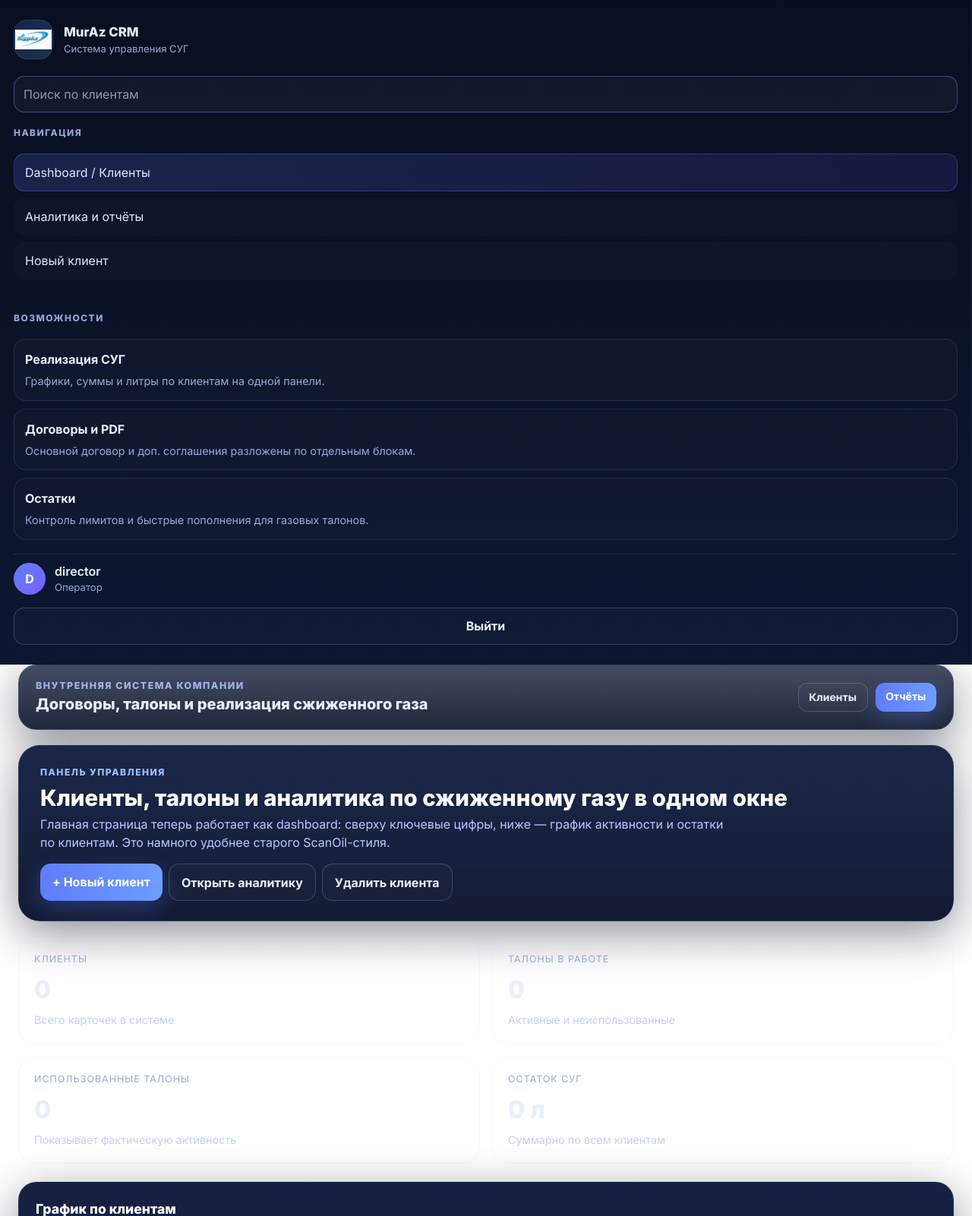
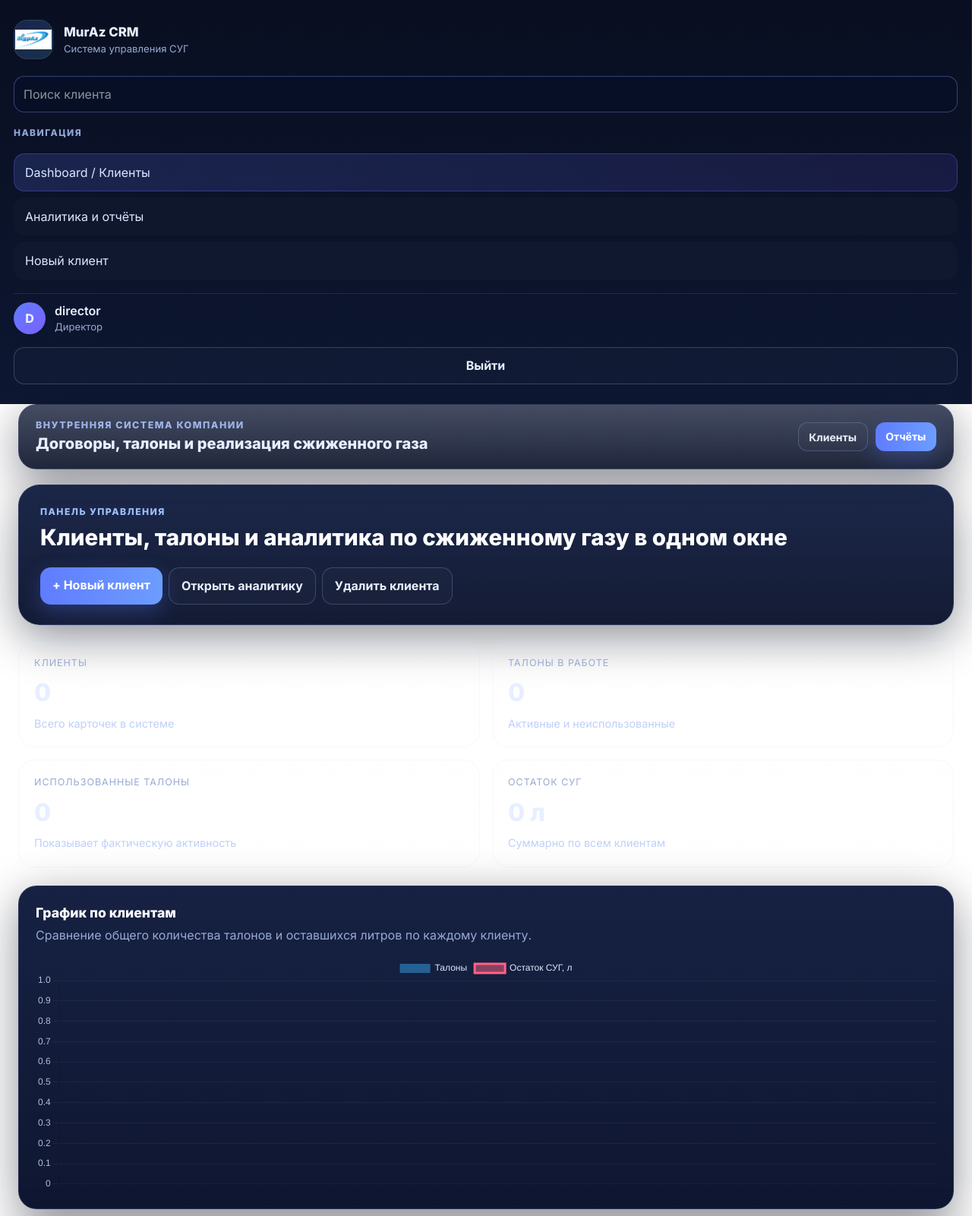
Before and after one commit to saittalon/scanoil-talon, a Flask app: page /clients in a window 1280 px wide. Shown: the top 1601 px of the page at 76% size. Run offline with Flask 3, Linux system fonts and the light colour scheme; a user stored in the database is signed in.

Commit message:
Add files via upload

```diff
--- a/templates/base.html
+++ b/templates/base.html
@@ -23,7 +23,9 @@
     </div>
 
     <div class="sidebar-search">
-      <input class="form-control" type="text" value="" placeholder="Поиск по клиентам" disabled>
+      <form method="get" action="{{ url_for('clients.list_clients') }}">
+        <input class="form-control" type="text" name="q" value="{{ search_query or request.args.get('q', '') }}" placeholder="Поиск клиента">
+      </form>
     </div>
 
     <div class="sidebar-group-label">Навигация</div>
@@ -33,28 +35,12 @@
       <a class="sidebar-link" href="/clients/new">Новый клиент</a>
     </nav>
 
-    <div class="sidebar-group-label mt-4">Возможности</div>
-    <div class="sidebar-note-list">
-      <div class="sidebar-note">
-        <b>Реализация СУГ</b>
-        <span>Графики, суммы и литры по клиентам на одной панели.</span>
-      </div>
-      <div class="sidebar-note">
-        <b>Договоры и PDF</b>
-        <span>Основной договор и доп. соглашения разложены по отдельным блокам.</span>
-      </div>
-      <div class="sidebar-note">
-        <b>Остатки</b>
-        <span>Контроль лимитов и быстрые пополнения для газовых талонов.</span>
-      </div>
-    </div>
-
     <div class="sidebar-user mt-auto">
       <div class="user-chip">
         <div class="user-avatar">{{ (current_user.username[0] if current_user and current_user.username else 'A')|upper }}</div>
         <div>
           <div class="fw-semibold">{{ current_user.username }}</div>
-          <div class="brand-subtitle">{{ 'Администратор' if current_user.role == 'admin' else 'Оператор' }}</div>
+          <div class="brand-subtitle">{{ role_label(current_user.role) }}</div>
         </div>
       </div>
       <a class="btn btn-outline-secondary w-100 mt-3" href="/logout">Выйти</a>
--- a/templates/client_reports.html
+++ b/templates/client_reports.html
@@ -2,7 +2,7 @@
 {% block content %}
 {% include "_client_header.html" %}
 {% set active_count = talons|selectattr('state', 'equalto', 'active')|list|length %}
-{% set used_count = talons|selectattr('state', 'equalto', 'used')|list|length %}
+{% set used_count = talons|selectattr('status_label', 'equalto', 'Использован')|list|length %}
 {% set total_liters = talons|sum(attribute='liters') %}
 
 <div class="page-hero">
@@ -65,7 +65,7 @@
             <td>{{ t.valid_from.strftime("%d.%m.%Y") }}</td>
             <td>{{ t.valid_to.strftime("%d.%m.%Y") }}</td>
             <td>{{ t.code }}</td>
-            <td>{{ t.state }}</td>
+            <td>{{ t.status_label }}</td>
           </tr>
           {% else %}
           <tr><td colspan="9" class="empty-state">Нет талонов за выбранный период.</td></tr>
--- a/templates/clients.html
+++ b/templates/clients.html
@@ -24,7 +24,7 @@
     <div>
       <div class="hero-kicker">Панель управления</div>
       <div class="hero-title">Клиенты, талоны и аналитика по сжиженному газу в одном окне</div>
-      <div class="hero-subtitle">Главная страница теперь работает как dashboard: сверху ключевые цифры, ниже — график активности и остатки по клиентам. Это намного удобнее старого ScanOil-стиля.</div>
+
     </div>
     <div class="d-flex gap-2 flex-wrap">
       <a class="btn btn-brand" href="{{ url_for('clients.new_client') }}">+ Новый клиент</a>
@@ -94,8 +94,7 @@
           <div class="client-quickstats">
             <span class="pill-stat">Талоны: {{ c.talons|length }}</span>
             <span class="pill-stat">Остаток: {{ '%.0f'|format(client_liters.v) }} л</span>
-            <span class="pill-stat">Использовано: {{ '%.0f'|format(client_used.v) }} л</span>
-            <span class="pill-stat">Договоров: {{ c.contracts|length }}</span>
+                        <span class="pill-stat">Договоров: {{ c.contracts|length }}</span>
           </div>
         </div>
         <div class="quick-links">
--- a/templates/reports_all.html
+++ b/templates/reports_all.html
@@ -7,7 +7,7 @@
 <div class="page-hero">
   <div class="hero-kicker">Общий отчёт</div>
   <div class="hero-title">Реализация сжиженного газа и активность по всем клиентам</div>
-  <div class="hero-subtitle">Добавлен dashboard со статистикой и графиком. Теперь видно не только таблицу, но и общую картину реализации сжиженного газа.</div>
+
 </div>
 
 <div class="report-stat-grid mb-4">
```
Also changed, not shown: templates/login.html (+1 -14 lines).
